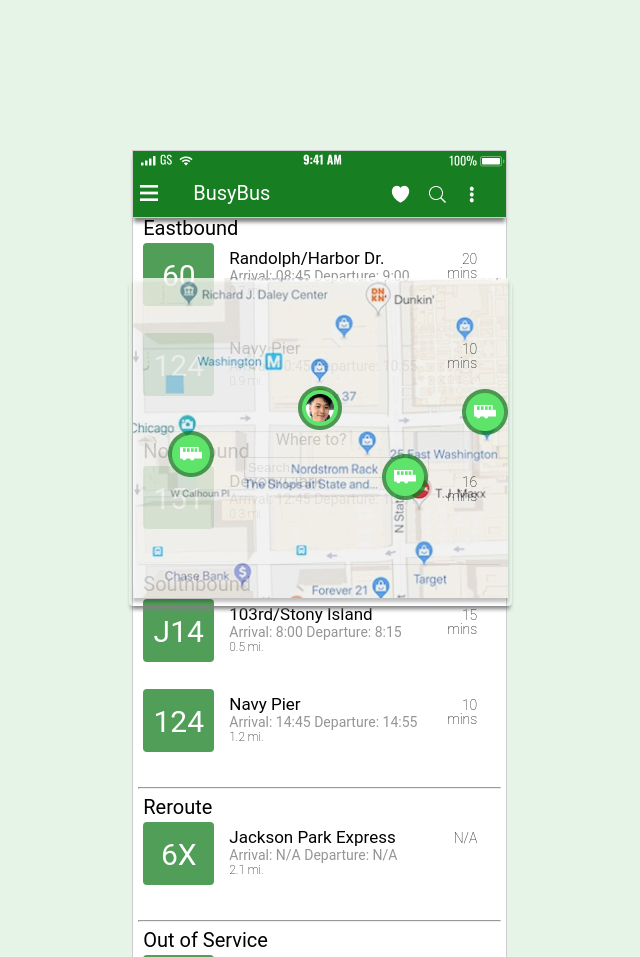
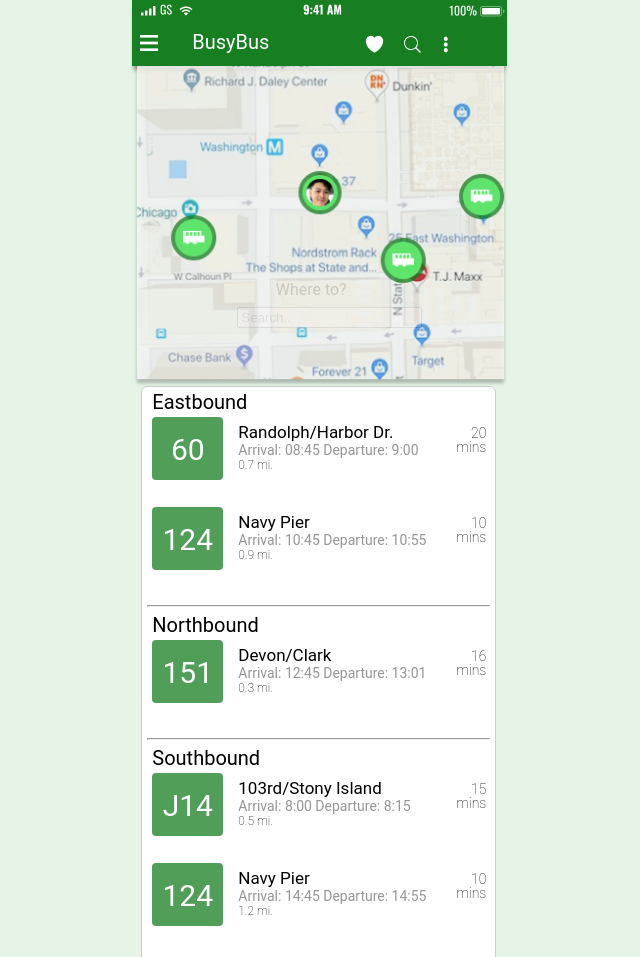
Before and after one commit to tjmoua19/Fundamental-Challenge, a plain HTML site: page index.html in a window 1280 px wide. Shown: the top 957 px of the page, without its empty margins (324-964 px from the left). Drawn offline with Linux system fonts and the light colour scheme.

Commit message:
Update style.css

```diff
--- a/css/style.css
+++ b/css/style.css
@@ -23,18 +23,18 @@ body{
 .heart {
 	position: absolute;
 	margin-top: 35px;
-	padding-left: 20.5%;
+	padding-left: 18.5%;
 }
 
 .magnifying{
 	position: absolute;
-	padding-left: 23.5%;
+	padding-left: 21.5%;
 	margin-top: 36px;
 }
 
 .keypad{
 	position: absolute;
-	padding-left: 26.5%;
+	padding-left: 24.5%;
 	margin-top: 36px;
 }
 
@@ -51,7 +51,6 @@ body{
 
 .topnav a {
 	float: left;
-	border: 1px #ccc solid;
 	width: 375px;
 	background-color: #177E21;
 	color: white;
@@ -65,21 +64,14 @@ body{
 	display: inline-block;
 }
 
-form{
-	position: absolute;
-	margin-top: 24%;
-	margin-left: 9%;
-	width: 300px;
-}
-
-
 .map2{
 	object-fit: cover;
+	width: 375px;
+	height: 320px;
 	border-radius: 4px;
 	display: block;
-	box-shadow: 0 5px 4px -2px gray;
-	position: absolute;
-	margin-top: 10%;
+	position: relative;
+	margin-left: 4px;
 }
 
 .location{
@@ -88,15 +80,23 @@ form{
 	margin-left: 11.5%;
 }
 
+
+form{
+	position: absolute;
+	margin-top: 24%;
+	margin-left: 8.5%;
+}
+
 .border{
 	font-family: Roboto;
 	border: 1px #ccc solid;
-	width: 375px;
-	margin-top: 40%;
+	width: 355px;
 	padding: 5px;
+	padding-left: 5px;
 	border-radius: 6px;
 	background: white;
 	margin-left: 1%;
+	position: absolute;
 }
 
 .bus {
@@ -109,7 +109,6 @@ form{
 	font-size: 20px;
 	margin-left: 5px;
 	margin-bottom: 5px;
-	width: 375px;
 }
 
 .bus-number {
```
